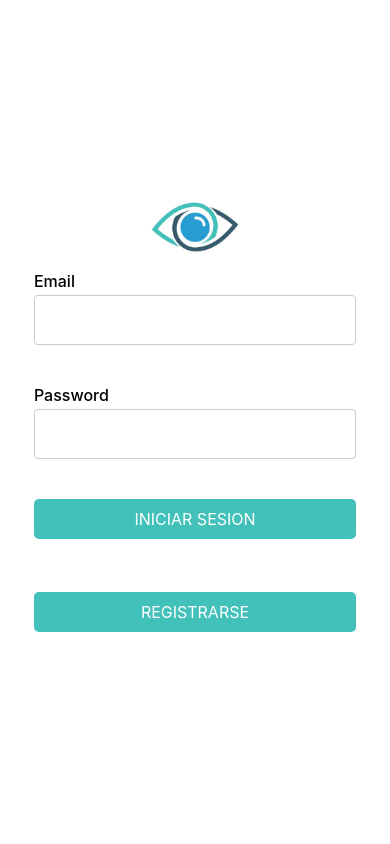
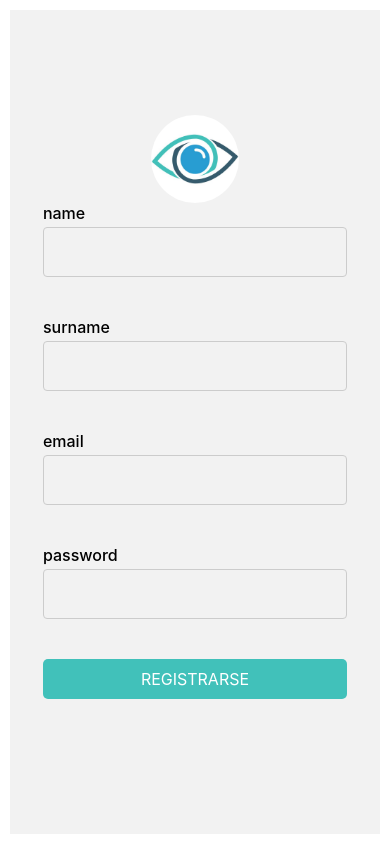
Before and after one commit to GianmarcoZodda/Brisa-React-Native, a React Native app: screen /Register in a window 390 px wide. Built offline with nearby package versions, Linux system fonts and the light colour scheme.

Commit message:
subo la screen de registro, solo interfaz

```diff
--- a/App.js
+++ b/App.js
@@ -1,30 +1,26 @@
 import LoginScreen from "./presentation/screens/LoginScreen";
 import { createNativeStackNavigator } from '@react-navigation/native-stack';
 import { NavigationContainer } from '@react-navigation/native';
-import { useAppTheme, ThemeProvider } from './data/ThemeContext'
+import { ThemeProvider } from './data/ThemeContext';
+import ThemeContainer from "./presentation/screens/ThemeContainer";
 import React from 'react';
-import ThemeContainer from './presentation/screens/ThemeContainer';
+import RegisterScreen from "./presentation/screens/RegisterScreen";
 
 
 export default function App() {
 
-  const theme = useAppTheme();
   const Stack = createNativeStackNavigator()
 
   return (
     <ThemeProvider>
+    <ThemeContainer> {/* El ThemeContainer envuelve todo */}
       <NavigationContainer>
         <Stack.Navigator initialRouteName="Login" screenOptions={{ headerShown: false }}>
-        <Stack.Screen name="screens" component={ScreenWrapper} />
+          <Stack.Screen name="Login" component={LoginScreen} />
+          <Stack.Screen name="Register" component={RegisterScreen} />
         </Stack.Navigator>
       </NavigationContainer>
-    </ThemeProvider>
+    </ThemeContainer>
+  </ThemeProvider>
   );
 }
-
-//aca agrego todas las screens para "encerrarlas" dentro del contenedor que le dal el color de fondo
-const ScreenWrapper = () => (
-  <ThemeContainer>
-    <LoginScreen />
-  </ThemeContainer>
-);
--- a/presentation/components/Btn.jsx
+++ b/presentation/components/Btn.jsx
@@ -3,12 +3,12 @@ import { TouchableOpacity, Text, StyleSheet } from 'react-native';
 import { useAppTheme } from '../../data/ThemeContext'
 
 
-const Btn = ({ onPress, text, style }) => {
+const Btn = ({ onPress, text }) => {
     const theme = useAppTheme(); // accedo al theme (colores)
 
     return (
       <TouchableOpacity
-        style={[styles.button, { backgroundColor: theme.primary }, style]}
+        style={[styles.button, { backgroundColor: theme.primary }]}
         onPress={onPress}>
 
         <Text style={[styles.text, { color: theme.background }]}>{text}</Text>
--- a/presentation/components/EyeIcon.jsx
+++ b/presentation/components/EyeIcon.jsx
@@ -1,7 +1,7 @@
 import React from 'react';
 import { View, Image, StyleSheet, useColorScheme } from 'react-native';
 
-const EyeIcon = ({ style }) => {
+const EyeIcon = () => {
   const colorScheme = useColorScheme(); // me dice si esta en dark mode o ñight
 
   const eyeImage = colorScheme === 'dark'
@@ -9,7 +9,7 @@ const EyeIcon = ({ style }) => {
     : require('../../assets/white_eye_brisa.jpg'); // Imagen para modo claro
 
   return (
-    <View style={[styles.container, style]}>
+    <View style={[styles.container]}>
       <Image
         source={eyeImage}
         style={styles.image} // Aplica los estilos a la imagen
--- a/presentation/screens/LoginScreen.js
+++ b/presentation/screens/LoginScreen.js
@@ -5,10 +5,13 @@ import EyeIcon from '../../presentation/components/EyeIcon';
 import Btn from '../../presentation/components/Btn'
 import strings from '../../utils/strings/strings';
 import { useAppTheme } from "../../data/ThemeContext"
+import { useNavigation } from '@react-navigation/native'
 
 
 const LoginScreen = ({ /*agregar el context*/ }) => {//ahi le tengo que poner que reciba lkas funbciones que necesita, como las del vm o navegacion en kotlin...
   const theme = useAppTheme();
+  const navigation = useNavigation()
+
 
   return (
     <View style={styles.container}>
@@ -29,14 +32,14 @@ const LoginScreen = ({ /*agregar el context*/ }) => {//ahi le tengo que poner qu
       />
 
      <Btn
-        onClick={{}} //aca le tengo que pasar la funcion del vm y navegar
+        onPress={{}} //aca le tengo que pasar la funcion del vm y navegar
         text={strings.iniciarSesion}
       />
 
-      <Text style={[styles.text, { color: theme.background }, styles ]}>{strings.sinCuenta}</Text>
+      <Text style={[styles.text, { color: theme.inverseBackground }, styles ]}>{strings.sinCuenta}</Text>
 
       <Btn
-        onClick={{}} //lo mismo....
+        onPress={()=>{navigation.navigate('Register')}}
         text={strings.registrarme}
       />
     </View>
--- /dev/null
+++ b/presentation/screens/RegisterScreen.js
@@ -0,0 +1,41 @@
+import strings from "../../utils/strings/strings";
+import Btn from "../components/Btn";
+import EyeIcon from "../components/EyeIcon";
+import InputField from "../components/InputField";
+import { StyleSheet, View } from "react-native";
+
+
+const RegisterScreen = () => {
+
+return(
+<View style={styles.container}>
+    <EyeIcon></EyeIcon>
+
+    <InputField value="" onValueChange={{}} label="name"></InputField>
+
+    <InputField value="" onValueChange={{}} label="surname"></InputField>
+
+    <InputField value="" onValueChange={{}} label="email" ></InputField>
+
+    <InputField value="" onValueChange={{}} label="password" isPassword={true}></InputField>
+
+    <Btn  onPress={{}}
+        text={strings.registrarme}></Btn>
+</View>
+)
+};
+
+const styles = StyleSheet.create({
+    container: {
+      flex: 1,
+      justifyContent: 'center', // Centra verticalmente
+      alignItems: 'center', // Centra horizontalmente
+      padding: 16,
+    },
+    text:{
+        marginBottom: 6,
+    }
+});
+
+
+export default RegisterScreen;
--- a/presentation/screens/ThemeContainer.js
+++ b/presentation/screens/ThemeContainer.js
@@ -6,13 +6,9 @@ import { useAppTheme } from '../../data/ThemeContext';
 const ThemeContainer = ({ children }) => {
   const theme = useAppTheme();
 
-  return (//por cada children (screen), la envuelvo en ese color
+  return (
     <View style={[styles.container, { backgroundColor: theme.background }]}>
-      {React.Children.map(children, (child) => (
-        <View style={styles.childContainer}>
-          {child}
-        </View>
-      ))}
+        {children}
     </View>
   );
 };
@@ -20,10 +16,8 @@ const ThemeContainer = ({ children }) => {
 const styles = StyleSheet.create({
   container: {
     flex: 1,
-  },
-  childContainer: {
-    flex: 1, // Esto asegura que cada child se expanda si lo necesita
-  },
+    padding: 10,
+  }
 });
 
 export default ThemeContainer;
```
